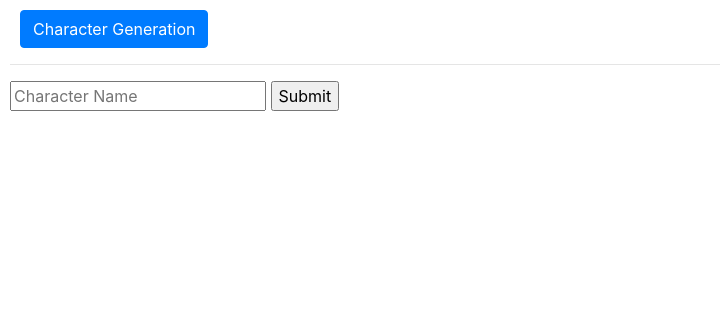
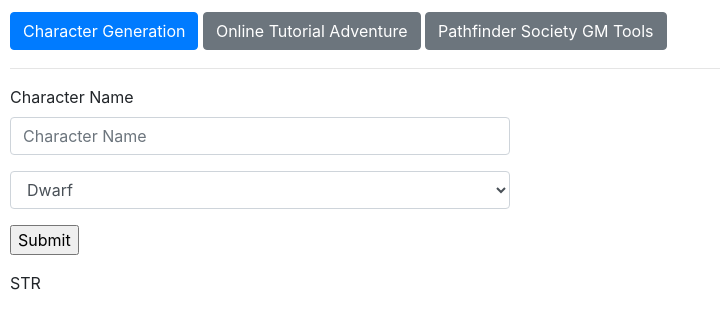
Before and after one commit to ChronoNinja/pathfinder2e, a plain HTML site: page index.html in a window 1280 px wide. Shown: the whole page, without its empty margins (0-720 px from the left). Drawn offline with nearby package versions, Linux system fonts and the light colour scheme.

Commit message:
Created a form and added some basic options.

```diff
--- a/index.html
+++ b/index.html
@@ -5,15 +5,32 @@
 	<link rel="stylesheet" href="https://stackpath.bootstrapcdn.com/bootstrap/4.5.2/css/bootstrap.min.css" integrity="sha384-JcKb8q3iqJ61gNV9KGb8thSsNjpSL0n8PARn9HuZOnIxN0hoP+VmmDGMN5t9UJ0Z" crossorigin="anonymous"></head>
 <body style="margin: 10px">
 
-	<nav id="navbar" style="margin: 10px">
-		<button type="button" class="btn btn-primary">Character Generation</button>
+	<nav id="navbar">
+		<button type="button" class="btn btn-primary" style="margin: 2px 0px">Character Generation</button>
+		<button type="button" class="btn btn-secondary" style="margin: 2px 0px">Online Tutorial Adventure</button>
+		<button type="button" class="btn btn-secondary" style="margin: 2px 0px">Pathfinder Society GM Tools</button>
 	</nav>
 	<hr>
 
-	<section id="section_chargen">
+	<section id="section_chargen" class="" style="max-width: 500px">
 		<form>
-			<input type="text" name="" placeholder="Character Name">
-			<input type="submit" name="">
+			<div class="form-group">
+    			<label for="s_chargen_charname">Character Name</label>
+				<input type="text" name="" placeholder="Character Name" id="s_chargen_charname" class="form-control">
+			</div>
+			<div class="form-group">
+				<select class="form-control">
+					<option>Dwarf</option>
+					<option>Human</option>
+				</select>
+			</div>
+			<div class="form-group">
+				<input type="submit" name="">
+			</div>
+		</form>
+
+		<form>
+			<p>STR</p>
 		</form>
 	</section>
 
```
